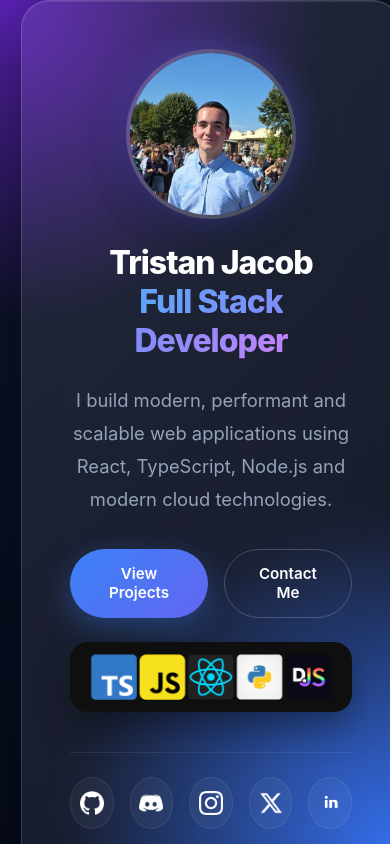
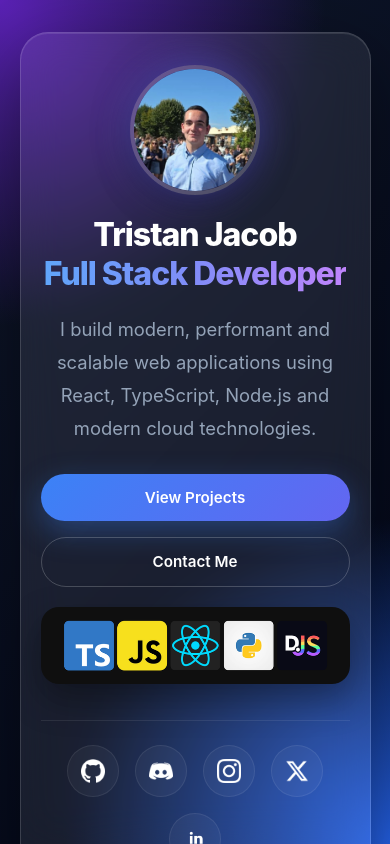
Before and after one commit to Tristan-GPT/Tristan-GPT, a React (Vite) app: page / in a window 390 px wide. Built offline with nearby package versions, Linux system fonts and the light colour scheme.

Commit message:
fix: fix the responsive on Mobile phone

```diff
--- a/src/App.css
+++ b/src/App.css
@@ -4,44 +4,45 @@
   box-sizing: border-box;
 }
 
+html,
+body,
+#root {
+  width: 100%;
+  overflow-x: hidden;
+}
+
 body,
 #root {
   min-height: 100vh;
+  min-height: 100dvh;
   display: grid;
   place-items: center;
   font-family: Inter, sans-serif;
-
   background:
     radial-gradient(circle at top left, #5b21b6 0%, transparent 35%),
     radial-gradient(circle at bottom right, #2563eb 0%, transparent 35%),
     linear-gradient(135deg, #0f172a, #020617);
-
-  overflow: hidden;
 }
 
 .container {
   width: min(900px, 90%);
+  max-width: 100%;
   padding: 3rem;
-
+  margin: 2rem auto;
   display: flex;
   flex-direction: column;
   align-items: center;
   gap: 1.5rem;
-
   background: rgba(255, 255, 255, 0.08);
   backdrop-filter: blur(20px);
   -webkit-backdrop-filter: blur(20px);
-
   border: 1px solid rgba(255, 255, 255, 0.15);
   border-radius: 28px;
-
   box-shadow:
     0 25px 80px rgba(0, 0, 0, .45),
     inset 0 1px 0 rgba(255, 255, 255, .1);
-
   transition: .35s ease;
 }
-
 .container:hover {
   transform: translateY(-8px);
   box-shadow:
@@ -49,22 +50,23 @@ body,
     0 0 80px rgba(99,102,241,.25);
 }
 
+img {
+  max-width: 100%;
+  height: auto;
+}
+
 .pfp {
   width: 170px;
   height: 170px;
+  max-width: 170px;
   object-fit: cover;
-
   border-radius: 50%;
-
   border: 4px solid rgba(255,255,255,.2);
-
   box-shadow:
     0 0 35px rgba(99,102,241,.5),
     0 10px 30px rgba(0,0,0,.5);
-
   transition: .35s;
 }
-
 .pfp:hover {
   transform: scale(1.05);
 }
@@ -96,14 +98,15 @@ h1 {
   width: 100%;
   max-height: 260px;
   object-fit: cover;
-
   border-radius: 18px;
-
   box-shadow: 0 15px 35px rgba(0,0,0,.35);
 }
 
 .buttons {
+  width: 100%;
   display: flex;
+  flex-wrap: wrap;
+  justify-content: center;
   gap: 1rem;
   margin-top: .5rem;
 }
@@ -112,25 +115,17 @@ h1 {
   display: inline-flex;
   align-items: center;
   justify-content: center;
-
   text-align: center;
-
   padding: 14px 30px;
-
   border-radius: 999px;
-
   font-size: 0.95rem;
   font-weight: 600;
-
   text-decoration: none;
   cursor: pointer;
-
   transition: 0.3s;
-
   white-space: normal;
   max-width: 220px;
   line-height: 1.3;
-
   word-break: break-word;
 }
 
@@ -139,7 +134,6 @@ h1 {
   background: linear-gradient(135deg, #3b82f6, #6366f1);
   box-shadow: 0 10px 30px rgba(59, 130, 246, 0.35);
 }
-
 .primary:hover {
   transform: translateY(-3px);
 }
@@ -149,7 +143,6 @@ h1 {
   border: 1px solid rgba(255, 255, 255, 0.2);
   background: transparent;
 }
-
 .secondary:hover {
   background: rgba(255, 255, 255, 0.08);
   transform: translateY(-3px);
@@ -157,39 +150,31 @@ h1 {
 
 .socials {
   width: 100%;
+  flex-wrap: wrap;
   margin-top: 1rem;
   padding-top: 1.5rem;
-
   display: flex;
   justify-content: center;
   align-items: center;
   gap: 1rem;
-
   border-top: 1px solid rgba(255, 255, 255, 0.08);
 }
 
 .socials a {
   width: 52px;
   height: 52px;
-
   display: flex;
   justify-content: center;
   align-items: center;
-
   border-radius: 50%;
-
   background: rgba(255, 255, 255, 0.04);
   border: 1px solid rgba(255, 255, 255, 0.08);
-
   transition: all .3s ease;
 }
-
 .socials a:hover {
   transform: translateY(-5px);
-
   background: rgba(99, 102, 241, 0.15);
   border-color: rgba(99, 102, 241, .4);
-
   box-shadow:
     0 0 20px rgba(99, 102, 241, .35),
     0 8px 20px rgba(0,0,0,.35);
@@ -198,13 +183,29 @@ h1 {
 .socials img {
   width: 24px;
   height: 24px;
-
+  max-width: 24px;
   object-fit: contain;
   filter: brightness(0) invert(1);
-
   transition: transform .3s;
 }
-
 .socials a:hover img {
   transform: scale(1.1);
 }
+
+@media (max-width: 480px) {
+  .container {
+    padding: 2rem 1.25rem;
+    gap: 1.25rem;
+  }
+
+  .button {
+    flex: 1 1 100%;
+    max-width: 100%;
+  }
+
+  .pfp {
+    width: 130px;
+    height: 130px;
+    max-width: 130px;
+  }
+}
```
